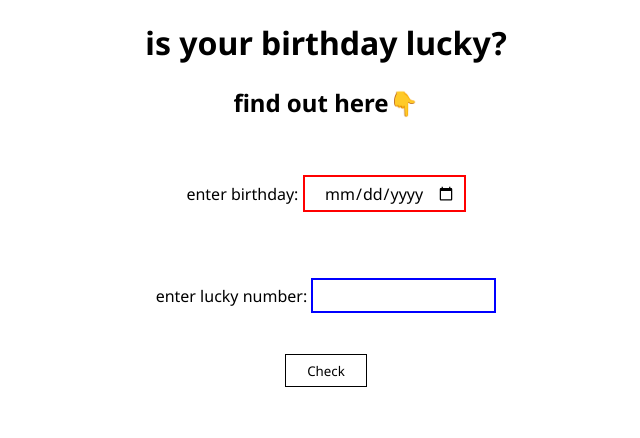
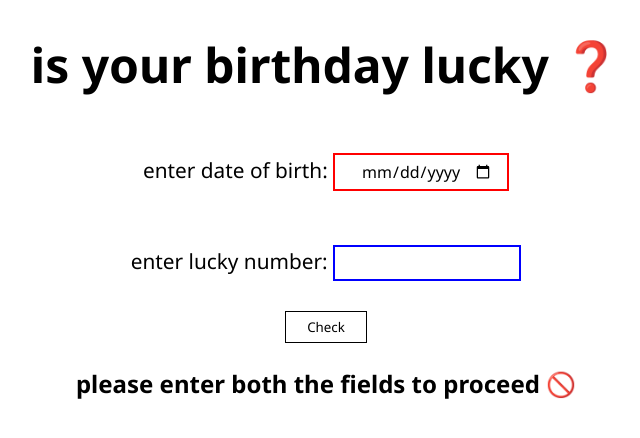
Before and after one commit to kirti2602/m11-lucky-bday, a plain HTML site: page index.html in a window 1280 px wide. Both pictures are taken after a click on the button "Check". Shown: the whole page, without its empty margins (314-954 px from the left). Drawn offline with Linux system fonts and the light colour scheme.

Commit message:
almost done

```diff
--- a/app.js
+++ b/app.js
@@ -1,16 +1,31 @@
 let bday = document.getElementById("bday");
 let luckyNo = document.getElementById("luckyNo");
 let button = document.getElementById("btn");
+let msg = document.getElementById("luckyMsg");
 
-let bdayString = bday.value;
-let newString = bdayString.replaceAll('-','');
-
-
-
+// let replacedString = bday.value.replaceAll('-','');
 
 button.addEventListener('click', checkLucky);
 
 function checkLucky(){
-    console.log(bdayString)
-    console.log(newString)
+    let sum = 0;
+    for(let i = 0; i< bday.value.replaceAll('-','').length; i++){
+        let num = Number(bday.value.replaceAll('-','')[i]);
+        sum+= num;
+    }
+
+    if(bday.value === '' || luckyNo.value === ''){
+        msg.innerHTML = "please enter both the fields to proceed 🚫";
+    }
+
+    else if(sum % luckyNo.value === 0){
+        msg.innerHTML = "yayy! your birthday is lucky 🥳"
+        msg.style.color = "green"
+    }
+
+    else{
+        msg.innerHTML = "not lucky this time 😢";
+        msg.style.color = "red";
+
+    }
 }
--- a/index.html
+++ b/index.html
@@ -1,5 +1,6 @@
 <!DOCTYPE html>
 <html lang="en">
+
 <head>
     <meta charset="UTF-8">
     <meta http-equiv="X-UA-Compatible" content="IE=edge">
@@ -7,13 +8,13 @@
     <title>b'day lucky?</title>
     <link rel="stylesheet" href="style.css">
 </head>
+
 <body>
-    <h1>is your birthday lucky?</h1>
-    <h2>find out here👇</h2>
+    <h1>is your birthday lucky ❓</h1>
 
     <!-- TAKING DATE AS INPUT -->
     <div class="bday">
-        <label for="">enter birthday:</label>
+        <label for="">enter date of birth:</label>
         <input id="bday" type="date">
     </div>
 
@@ -21,12 +22,13 @@
 
     <!-- TAKING LUCKY NO. INPUT -->
     <div class="luckyNo">
-        <label  for="">enter lucky number:</label>
+        <label for="">enter lucky number:</label>
         <input id="luckyNo" type="number">
     </div>
     <br>
     <button id="btn">Check</button>
-
+    <p id="luckyMsg"></p>
     <script src="app.js"></script>
 </body>
+
 </html>
--- a/style.css
+++ b/style.css
@@ -5,27 +5,33 @@ body{
     font-family: 'Noto Sans', sans-serif;
 }
 
+h1{
+    font-size: 3rem;
+}
+
 .bday{
     margin-top: 2rem;
     padding: 1.5rem;
+    font-size: 1.3rem;
 }
 
 .bday input{
     border: 2px solid red;
-    padding: 0.3rem 0.5rem;
+    padding: 0.3rem 0.9rem;
     font-family: 'Noto Sans', sans-serif;
     text-align: center;
     font-size: 1rem;
 }
 
 .luckyNo{
-    padding: 1.2rem;
+    padding: 0.5rem;
+    font-size: 1.3rem;
 
 }
 
 .luckyNo input{
     border: 2px solid blue;
-    padding: 0.3rem 0;
+    padding: 0.3rem 0.1rem;
     text-align: center;
     font-family: 'Noto Sans', sans-serif;
     font-size: 1rem;
@@ -43,3 +49,8 @@ button:hover{
     background-color: black;
     color: white;
 }
+
+p{
+    font-size: 1.5rem;
+    font-weight: bold;
+}
```
